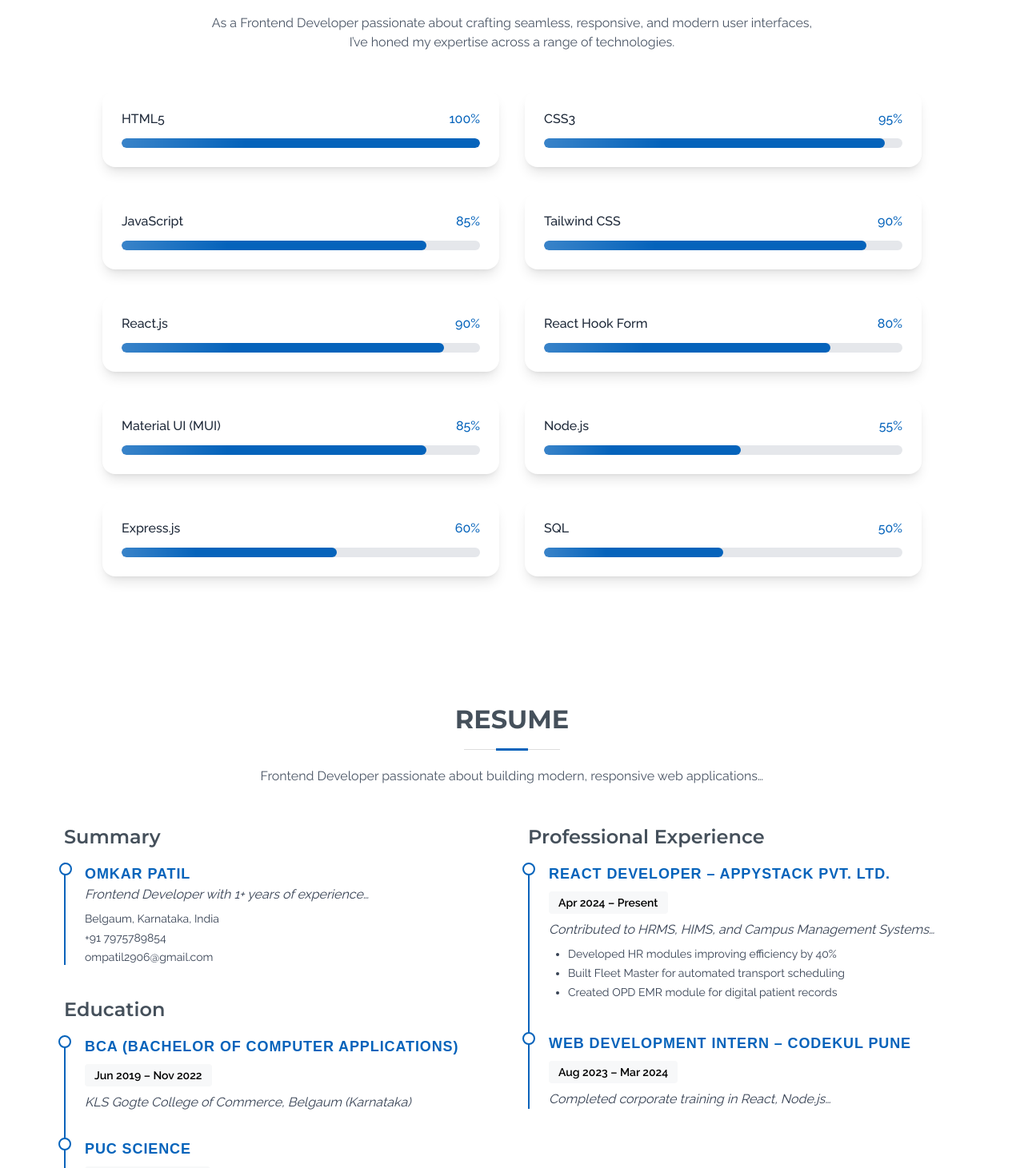
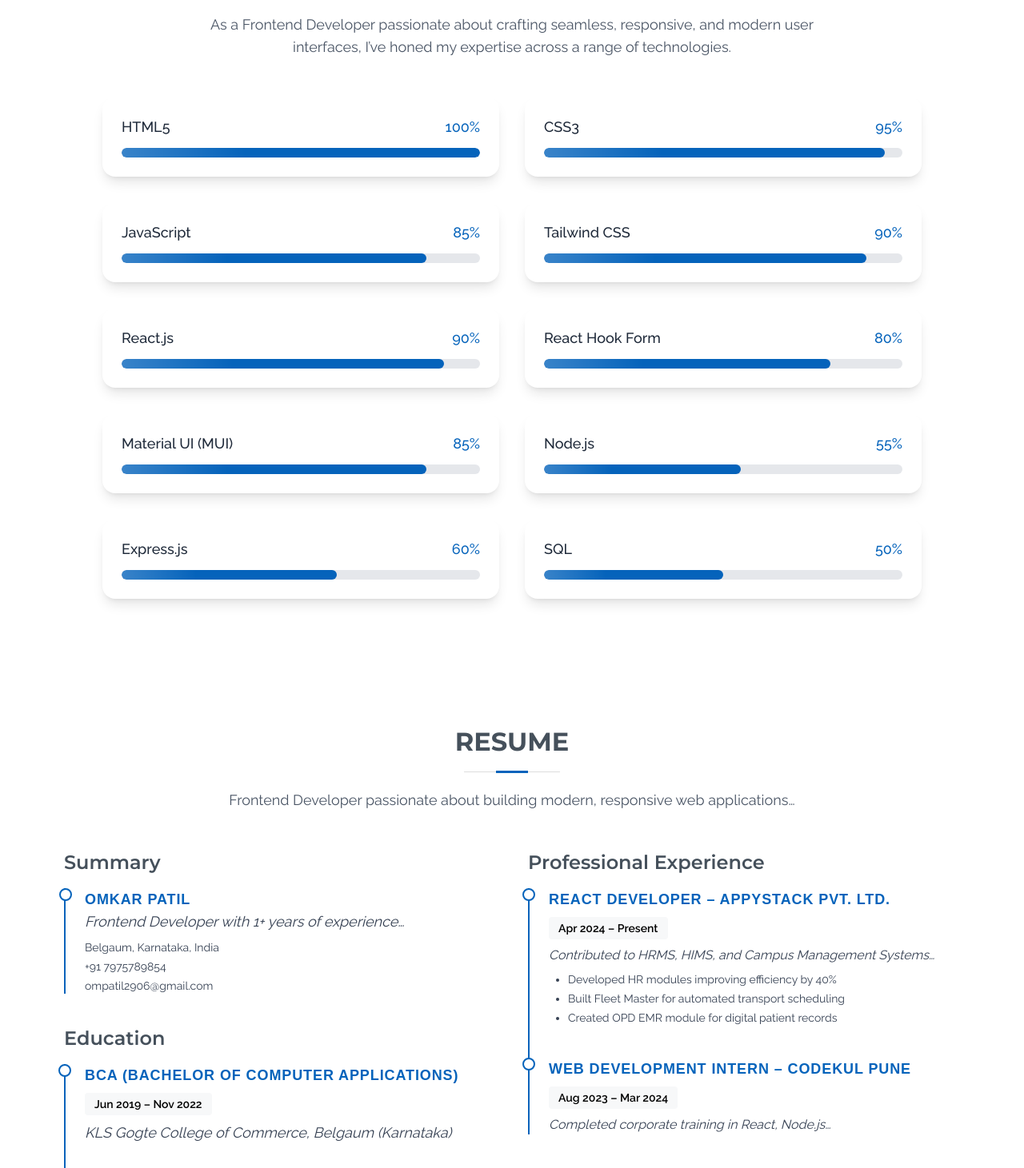
Before and after one commit to omkarpatil2906/my-portfolio, a React (Vite) app: page / in a window 1280 px wide. Shown: the part 1700-3161 px from the top of the page at 80% size. Built offline with nearby package versions, Linux system fonts and the light colour scheme; a web font is replaced by a local one.

Commit message:
`Update font sizes and text styles in Portfolio, Resume, and Skill components`

```diff
--- a/src/components/Portfolio.jsx
+++ b/src/components/Portfolio.jsx
@@ -63,7 +63,7 @@ const Portfolio = () => {
                             className="absolute bottom-0 left-1/2 -translate-x-1/2 h-[3px] bg-[#0563bb]"
                         />
                     </motion.h2>
-                    <p className="text-gray-600 font-raleway max-w-2xl mx-auto">
+                    <p className="text-gray-600 font-raleway max-w-2xl text-base sm:text-lg text-justify  mx-auto">
                         Explore the latest projects I’ve built — websites, systems and design work.
                     </p>
                 </div>
--- a/src/components/Resume.jsx
+++ b/src/components/Resume.jsx
@@ -33,7 +33,7 @@ const Resume = () => {
           />
         </motion.h2>
 
-        <p className="text-gray-600 max-w-3xl font-raleway mx-auto text-sm sm:text-base">
+        <p className="text-gray-600 max-w-3xl font-raleway mx-auto text-base sm:text-lg">
           Frontend Developer passionate about building modern, responsive web applications…
         </p>
       </div>
@@ -62,7 +62,7 @@ const Resume = () => {
               Omkar Patil
             </h4>
 
-            <p className="italic text-gray-700 font-raleway mb-2 text-sm sm:text-base">
+            <p className="italic text-gray-700 font-raleway mb-2 text-base sm:text-lg">
               Frontend Developer with 1+ years of experience…
             </p>
 
@@ -108,7 +108,7 @@ const Resume = () => {
                 <h5 className="bg-[#f7f8f9] font-raleway inline-block px-3 py-1 font-semibold text-xs sm:text-sm rounded my-2">
                   {edu.date}
                 </h5>
-                <p className="italic text-gray-700 font-raleway text-sm sm:text-base">{edu.desc}</p>
+                <p className="italic text-gray-700 font-raleway text-base sm:text-lg">{edu.desc}</p>
               </motion.div>
             ))}
           </div>
--- a/src/components/Skill.jsx
+++ b/src/components/Skill.jsx
@@ -46,7 +46,7 @@ const Skill = () => {
           />
         </motion.h2>
 
-        <p className="text-gray-600 font-raleway max-w-3xl mx-auto text-sm sm:text-base">
+        <p className="text-gray-600 font-raleway text-justify sm:text-center max-w-3xl mx-auto text-base sm:text-lg">
           As a Frontend Developer passionate about crafting seamless, responsive, and
           modern user interfaces, I’ve honed my expertise across a range of technologies.
         </p>
@@ -70,7 +70,7 @@ const Skill = () => {
 
             {/* LABEL + PERCENT */}
             <div className="flex justify-between mb-2 sm:mb-3">
-              <span className="text-sm sm:text-base font-medium text-gray-800">
+              <span className="text-base sm:text-lg font-medium text-gray-800">
                 {skill.name}
               </span>
               <motion.span
@@ -78,7 +78,7 @@ const Skill = () => {
                 whileInView={{ opacity: 1 }}
                 viewport={{ once: true }}
                 transition={{ delay: 0.5 + index * 0.1 }}
-                className="text-sm sm:text-base font-medium text-[#0563bb]"
+                className="text-base sm:text-lg font-medium text-[#0563bb]"
               >
                 {skill.level}%
               </motion.span>
```
